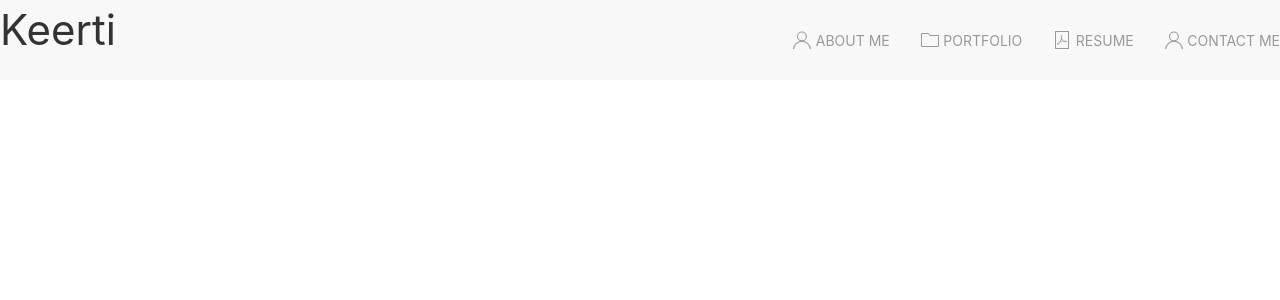
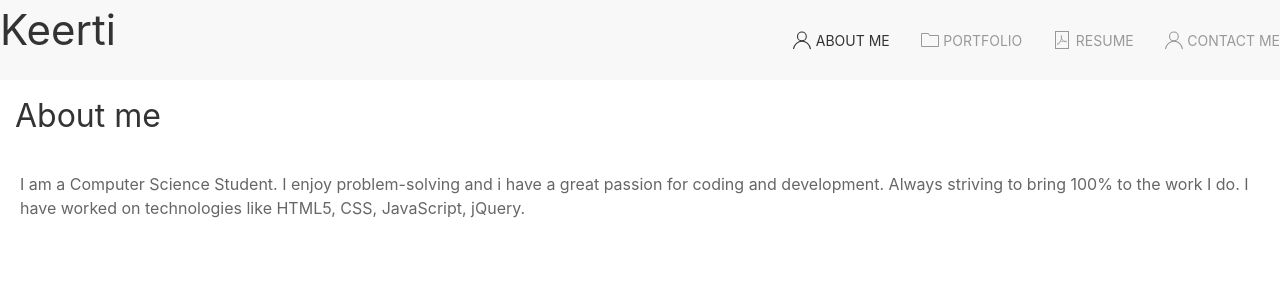
Before and after one commit to 17keerti/react-portfolio, a React (Create React App) app in the folder portfolio/: page / in a window 1280 px wide. Shown: the top 300 px of the page. Built offline with nearby package versions, Linux system fonts and the light colour scheme.

Commit message:
add Aboutme and Resume component

```diff
--- a/portfolio/src/App.js
+++ b/portfolio/src/App.js
@@ -1,8 +1,13 @@
 import React from "react";
 import Header from "./components/Header";
+import AboutMe from "./components/AboutMe";
 
 function App() {
-  return <Header />;
+  return (
+    <div>
+      <Header />
+    </div>
+  );
 }
 
 export default App;
--- /dev/null
+++ b/portfolio/src/components/AboutMe.js
@@ -0,0 +1,19 @@
+import React from "react";
+
+function AboutMe() {
+  return (
+    <div>
+      <div className="uk-text uk-padding-small">
+        <h2 id="aboutme">About me</h2>
+      </div>
+      <div className="uk-margin-left">
+        I am a Computer Science Student. I enjoy problem-solving and i have a
+        great passion for coding and development. Always striving to bring 100%
+        to the work I do. I have worked on technologies like HTML5, CSS,
+        JavaScript, jQuery.
+      </div>
+    </div>
+  );
+}
+
+export default AboutMe;
--- a/portfolio/src/components/Header.js
+++ b/portfolio/src/components/Header.js
@@ -1,8 +1,28 @@
-import React from "react";
+import React, { useState } from "react";
 import Navbar from "./Navbar";
+import AboutMe from "./AboutMe";
+import Resume from "./Resume";
 
 function Header() {
-  return <Navbar />;
+  const [currentPage, setCurrentPage] = useState("AboutMe");
+
+  const renderPage = () => {
+    if (currentPage === "AboutMe") {
+      return <AboutMe />;
+    }
+    if (currentPage === "Resume") {
+      return <Resume />;
+    }
+  };
+
+  const handlePageChange = (page) => setCurrentPage(page);
+
+  return (
+    <div>
+      <Navbar currentPage={currentPage} handlePageChange={handlePageChange} />
+      {renderPage()}
+    </div>
+  );
 }
 
 export default Header;
--- a/portfolio/src/components/Navbar.js
+++ b/portfolio/src/components/Navbar.js
@@ -7,16 +7,16 @@ const styles = {
   },
 };
 
-function Navbar() {
+function Navbar({ currentPage, handlePageChange }) {
   return (
     <nav className="uk-navbar-container" uk-navbar style={styles.navbar}>
       <div className="uk-navbar-left">
         <h1>Keerti</h1>
       </div>
       <div className="uk-navbar-right">
-        <ul className="uk-navbar-nav">
-          <li>
-            <a href="#aboutme">
+        <ul className="uk-navbar-nav uk-nav">
+          <li className={currentPage === "AboutMe" ? "uk-active" : "nav-link"}>
+            <a href="#aboutme" onClick={() => handlePageChange("AboutMe")}>
               <span uk-icon="user"></span>About Me
             </a>
           </li>
@@ -25,8 +25,8 @@ function Navbar() {
               <span uk-icon="folder"></span>Portfolio
             </a>
           </li>
-          <li>
-            <a target="blank" href="Keerti_Resume.pdf">
+          <li className={currentPage === "Resume" ? "uk-active" : "nav-link"}>
+            <a href="#resume" onClick={() => handlePageChange("Resume")}>
               <span uk-icon="file-pdf"></span>Resume
             </a>
           </li>
--- /dev/null
+++ b/portfolio/src/components/Resume.js
@@ -0,0 +1,36 @@
+import React from "react";
+
+function Resume() {
+  return (
+    <div>
+      <div className="uk-text uk-padding-small">
+        <h2 id="resume">Resume</h2>
+        <a target="blank" href="Keerti_Resume.pdf">
+          <span uk-icon="file-pdf"></span>Download my Resume
+        </a>
+      </div>
+      <div className="uk-margin-left">Front-end Proficiencies</div>
+      <ul>
+        <li>HTML</li>
+        <li>CSS</li>
+        <li>Javascript</li>
+        <li>JQuery</li>
+        <li>Responsive Design</li>
+        <li>Bootstrap</li>
+        <li>React</li>
+      </ul>
+      <div className="uk-margin-left">Back-end Proficiencies</div>
+      <ul>
+        <li>APIs</li>
+        <li>Node</li>
+        <li>Express</li>
+        <li>MySQL, Sequelize</li>
+        <li>MongoDB, Mongoose</li>
+        <li>REST</li>
+        <li>GraphQL</li>
+      </ul>
+    </div>
+  );
+}
+
+export default Resume;
```
